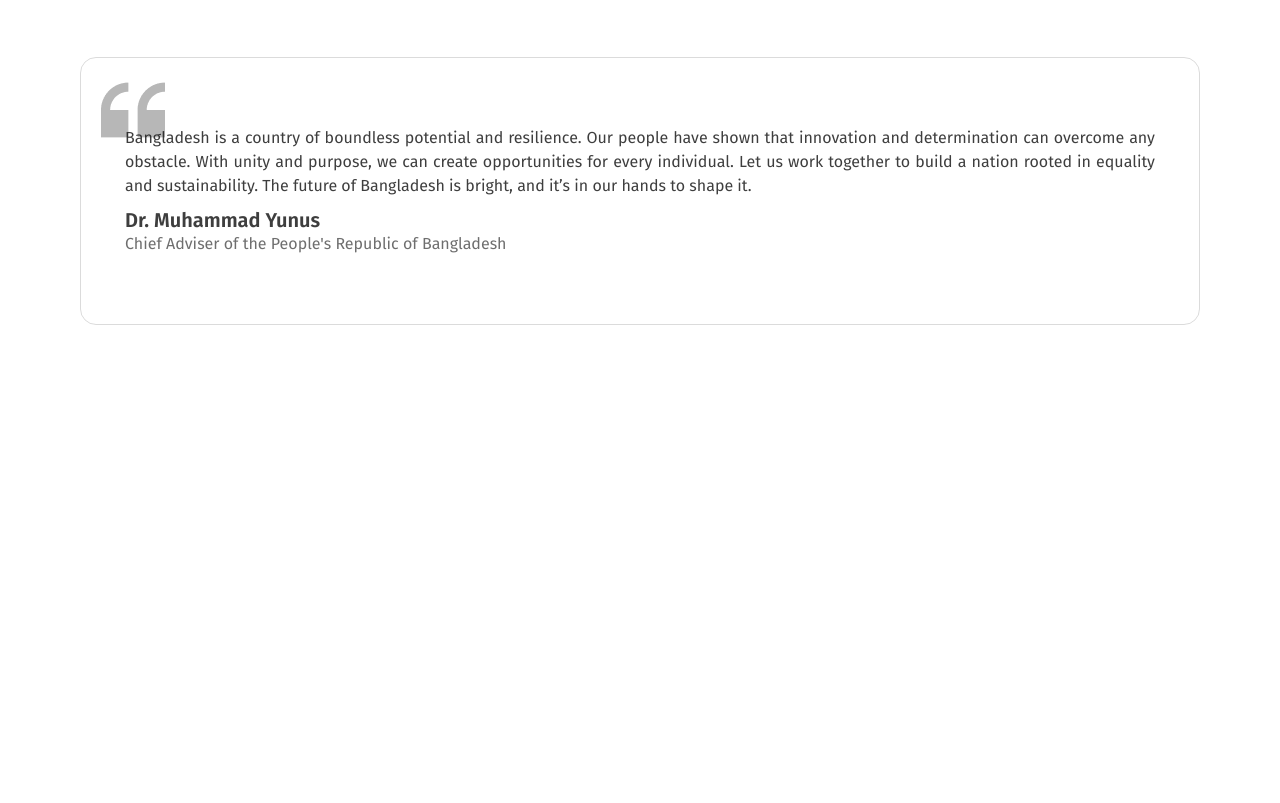
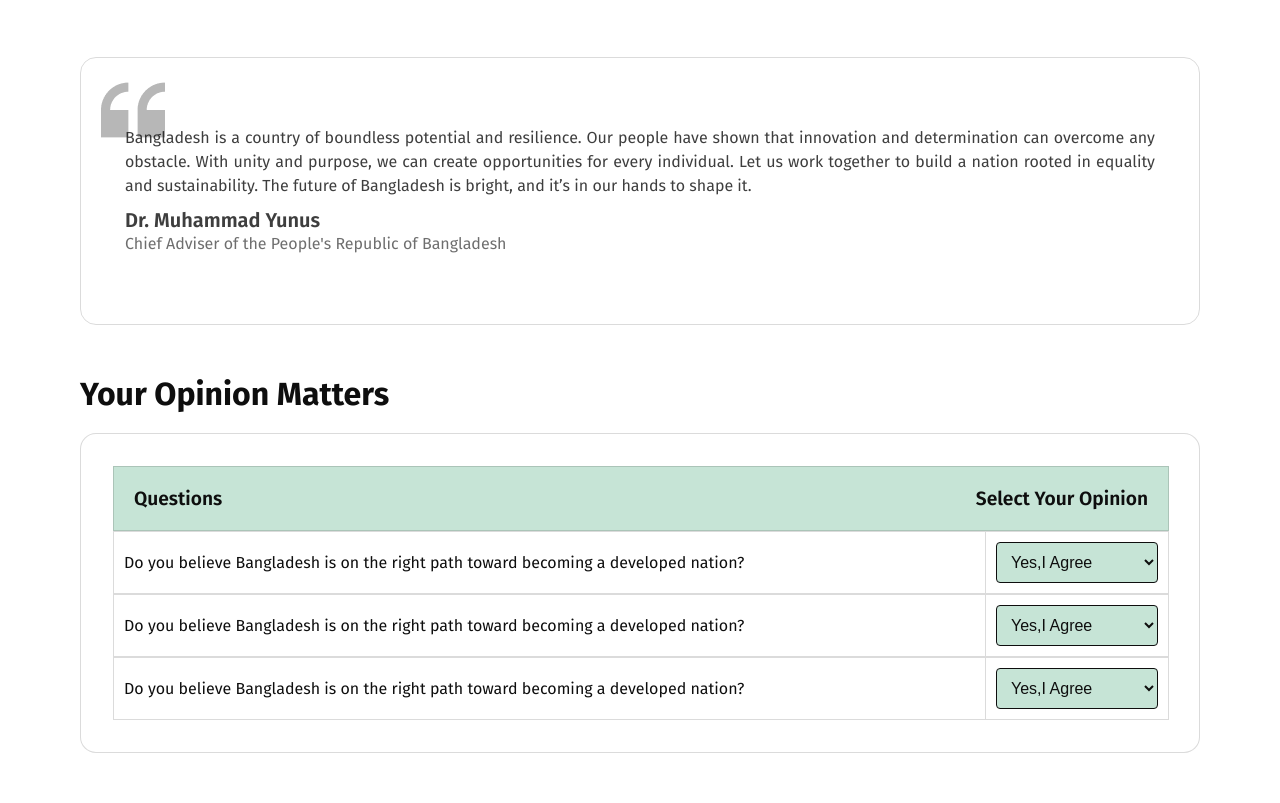
Before and after one commit to gmlincoln/b11a1, a plain HTML site: page index.html in a window 1280 px wide. Shown: the part 1494-2297 px from the top of the page. Before the commit the page ends 1869 px from the top, so only its background shows below. Drawn offline with Linux system fonts and the light colour scheme.

Commit message:
opinion section done

```diff
--- a/css/style.css
+++ b/css/style.css
@@ -235,3 +235,66 @@ header .menu {
     font-weight: 400;
     line-height: 24px;
 }
+
+/* Opinion Section */
+#opinion {
+    padding-bottom: 50px;
+}
+
+.opinions {
+    background: #fff;
+    padding: 32px;
+    border: 1px solid rgba(14, 14, 14, 0.15);
+    border-radius: 16px;
+    margin-top: 20px;
+}
+
+.opinions .table {
+    border-collapse: collapse;
+}
+
+.opinions .table>thead tr {
+    border: 1px solid rgba(14, 14, 14, 0.15);
+    background: #C6E4D6;
+    display: inline-flex;
+    width: 100%;
+    justify-content: space-between;
+}
+
+.opinions .table>thead tr>td {
+    padding: 20px;
+    color: #0E0E0E;
+    font-weight: 600;
+    font-size: 1.2rem;
+}
+
+.opinions .table>tbody tr {
+    border: 1px solid rgba(14, 14, 14, 0.15);
+    background: rgba(255, 255, 255, 0.10);
+    display: inline-flex;
+    width: 100%;
+    justify-content: space-between;
+    align-items: center;
+}
+
+.opinions .table>tbody tr>td:nth-child(odd) {
+    padding: 10px;
+    font-size: 1rem;
+    color: #0E0E0E;
+}
+
+.opinions .table>tbody tr>td:nth-child(even) {
+    padding: 10px;
+    border-left: 1px solid rgba(14, 14, 14, 0.15);
+    font-size: 1rem;
+    color: #0E0E0E;
+}
+
+.opinions .table>tbody tr>td>select {
+    padding: 10px;
+    border-radius: 4px;
+    border: 1px solid #0E0E0E;
+    background: #C6E4D6;
+    font-size: 1rem;
+    color: #0E0E0E;
+}
--- a/index.html
+++ b/index.html
@@ -97,6 +97,7 @@
         </section>
         <!-- Pillar Section End -->
 
+
         <!-- Vision Section Start -->
         <section id="vision">
             <div class="container">
@@ -142,6 +143,8 @@
             </div>
         </section>
         <!-- Vision Section End -->
+
+
         <!-- Speech Section Start -->
         <section id="speech">
             <div class="container">
@@ -161,6 +164,57 @@
             </div>
         </section>
         <!-- Speech Section End -->
+
+        <!-- Opinion Section Start -->
+        <section id="opinion">
+            <div class="container">
+                <div class="section-top">
+                    <h3 class="section-title">Your Opinion Matters</h3>
+                </div>
+                <div class="opinions">
+                    <table class="table">
+                        <thead>
+                            <td>Questions</td>
+                            <td>Select Your Opinion</td>
+                        </thead>
+                        <tbody>
+                            <tr>
+                                <td>Do you believe Bangladesh is on the right path toward becoming a developed nation?
+                                </td>
+                                <td>
+                                    <select for="query">
+                                        <option value="Yes">Yes,I Agree</option>
+                                        <option value="No">No, I don't Agree</option>
+                                    </select>
+                                </td>
+                            </tr>
+                            <tr>
+                                <td>Do you believe Bangladesh is on the right path toward becoming a developed nation?
+                                </td>
+                                <td>
+                                    <select for="query">
+                                        <option value="Yes">Yes,I Agree</option>
+                                        <option value="No">No, I don't Agree</option>
+                                    </select>
+                                </td>
+                            </tr>
+                            <tr>
+                                <td>Do you believe Bangladesh is on the right path toward becoming a developed nation?
+                                </td>
+                                <td>
+                                    <select for="query">
+                                        <option value="Yes">Yes,I Agree</option>
+                                        <option value="No">No, I don't Agree</option>
+                                    </select>
+                                </td>
+                            </tr>
+                        </tbody>
+                    </table>
+                </div>
+            </div>
+        </section>
+        <!-- Opinion Section End -->
+
     </main>
     <!-- Main Section End -->
 
```
